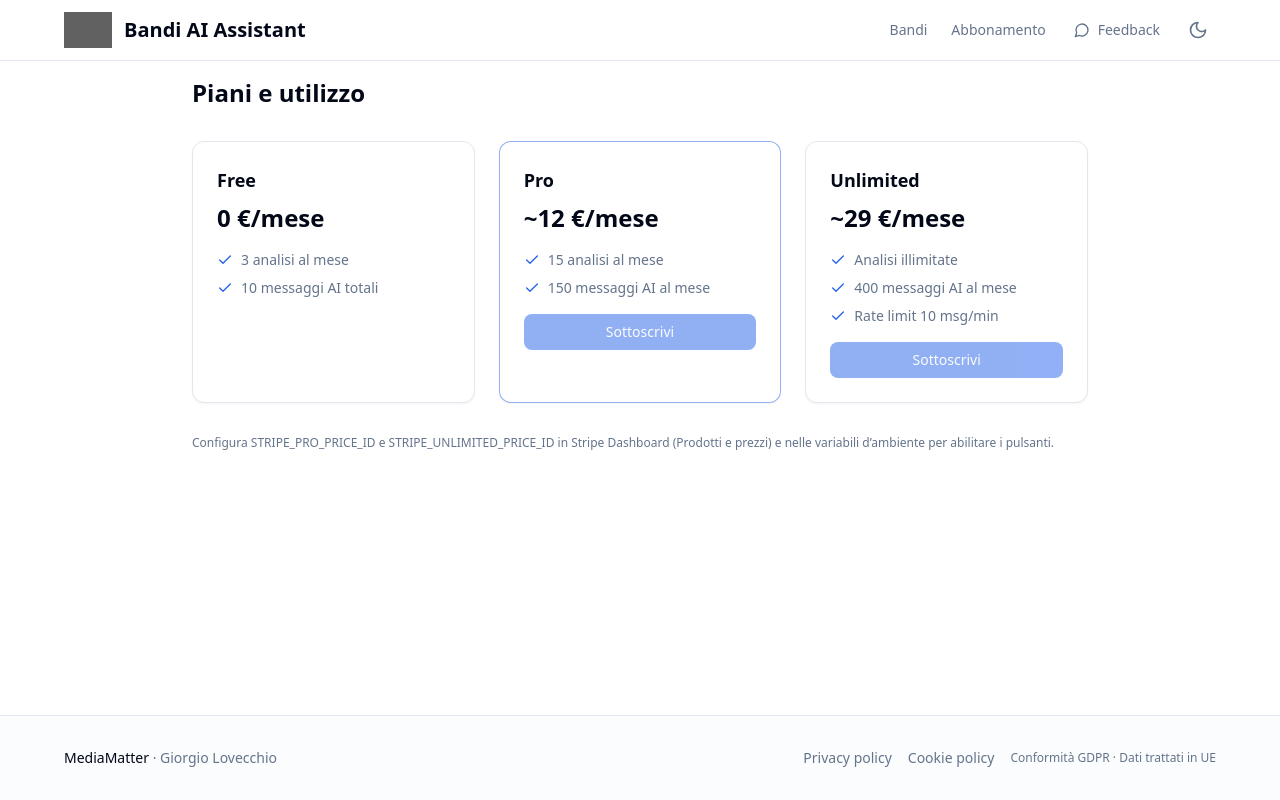
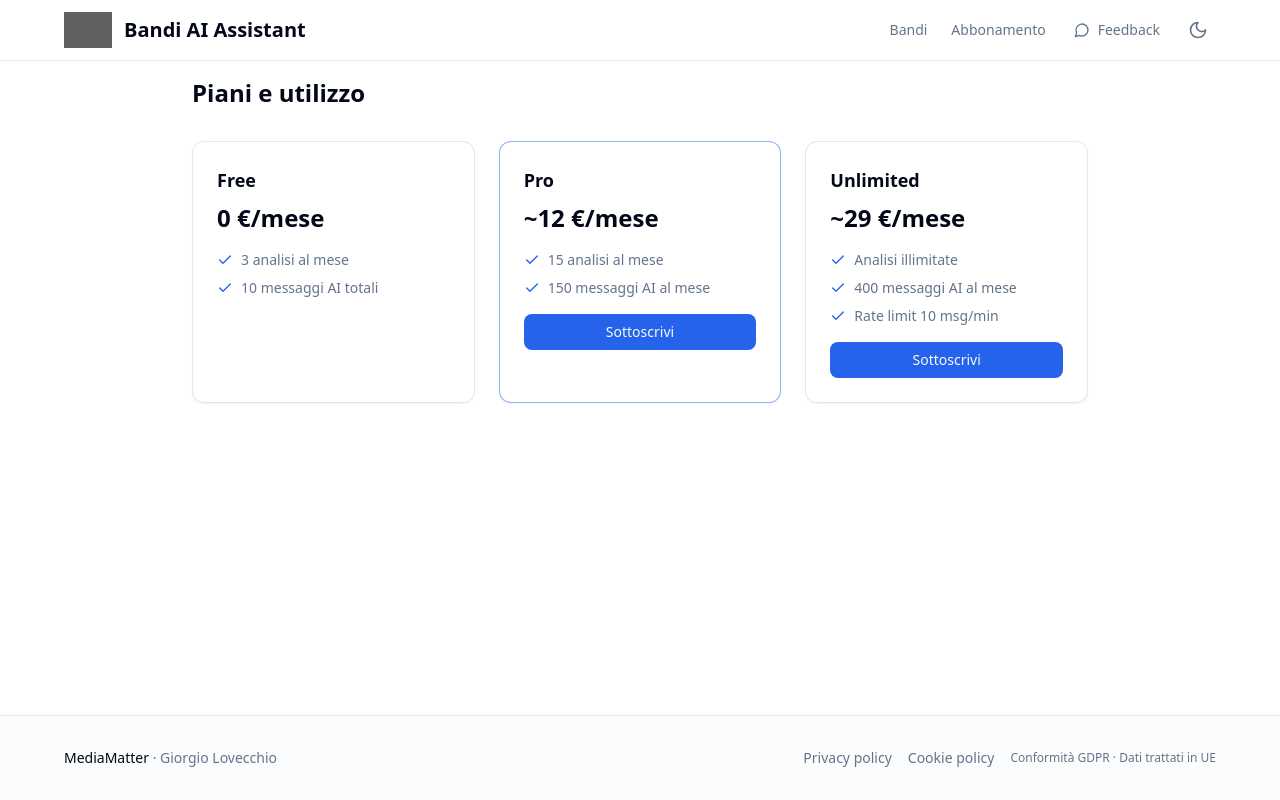
Before and after one commit to gignus79/Bandi-AI-Assistant, a Next.js app: page /dashboard/pricing in a window 1280 px wide. Built offline with nearby package versions, Linux system fonts and the light colour scheme; no server answers; grey boxes are pictures that could not be loaded.

Commit message:
fix prices button

```diff
--- a/src/app/dashboard/pricing/page.tsx
+++ b/src/app/dashboard/pricing/page.tsx
@@ -143,10 +143,6 @@ export default function PricingPage() {
           </button>
         </div>
       </div>
-      <p className="text-xs text-muted-foreground">
-        Configura STRIPE_PRO_PRICE_ID e STRIPE_UNLIMITED_PRICE_ID in Stripe Dashboard
-        (Prodotti e prezzi) e nelle variabili d’ambiente per abilitare i pulsanti.
-      </p>
     </div>
   );
 }
--- a/src/lib/stripe.ts
+++ b/src/lib/stripe.ts
@@ -18,14 +18,20 @@ export const PLANS = {
     analysesPerMonth: 15,
     messagesPerMonth: 150,
     messagesTotal: null as number | null,
-    priceId: process.env.STRIPE_PRO_PRICE_ID ?? "",
+    priceId:
+      process.env.NEXT_PUBLIC_STRIPE_PRO_PRICE_ID ??
+      process.env.STRIPE_PRO_PRICE_ID ??
+      "",
   },
   unlimited: {
     name: "Unlimited",
     analysesPerMonth: -1,
     messagesPerMonth: 400,
     messagesTotal: null as number | null,
-    priceId: process.env.STRIPE_UNLIMITED_PRICE_ID ?? "",
+    priceId:
+      process.env.NEXT_PUBLIC_STRIPE_UNLIMITED_PRICE_ID ??
+      process.env.STRIPE_UNLIMITED_PRICE_ID ??
+      "",
   },
 } as const;
 
```
Also changed, not shown: 1 other file (tests, documents, lock files or other folders).
